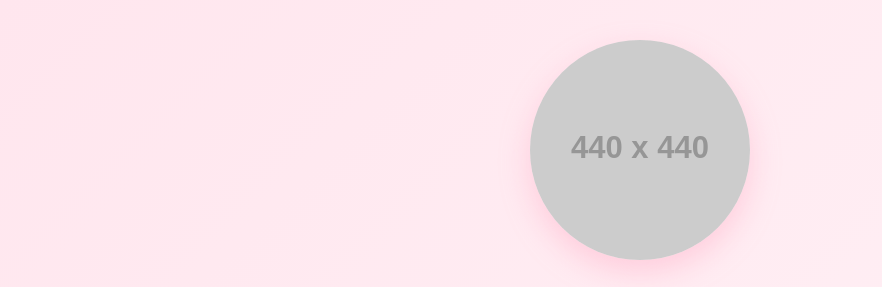
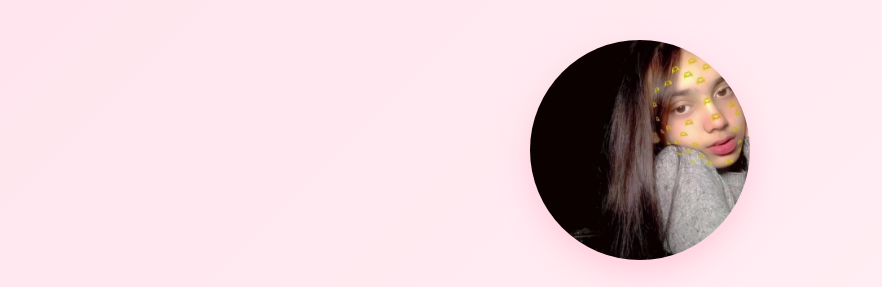
Before and after one commit to kartiksharma2012/Sorry, a plain HTML site: page index.html in a window 1280 px wide. Shown: the top 287 px of the page, without its empty margins (0-882 px from the left). Drawn offline with Linux system fonts and the light colour scheme; placeholder pictures from the web are drawn by us.

Commit message:
Update image source in index.html

```diff
--- a/index.html
+++ b/index.html
@@ -18,7 +18,8 @@
 
     <!-- Girl photo -->
     <div class="photo fade-in">
-      <img src="https://via.placeholder.com/440.png?text=Her+Photo" alt="Her Photo">
+      <!-- UPDATED IMAGE NAME -->
+      <img src="IMG_20260128_231154_751.jpg" alt="Her Photo">
     </div>
 
     <!-- Message -->
@@ -62,4 +63,4 @@
   <!-- JavaScript -->
   <script src="script.js"></script>
 </body>
-  </html>
+</html>
```
